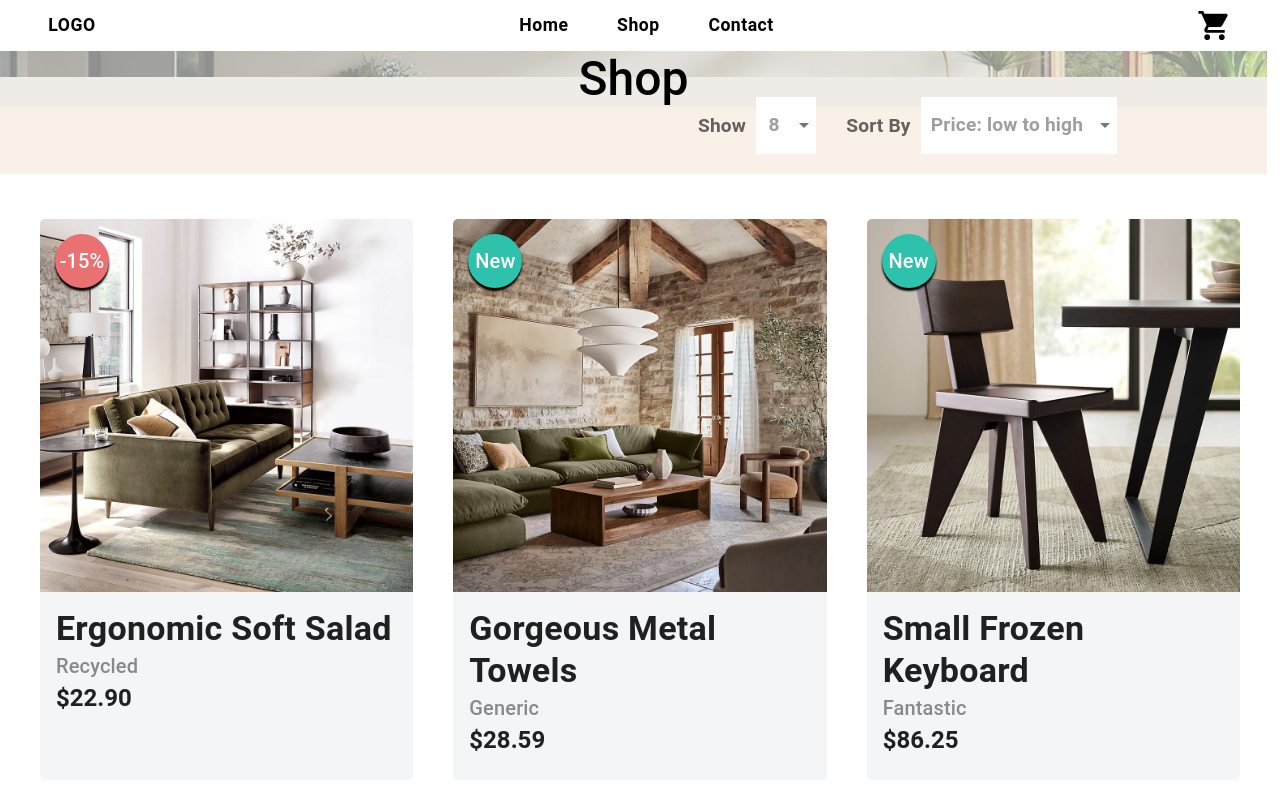
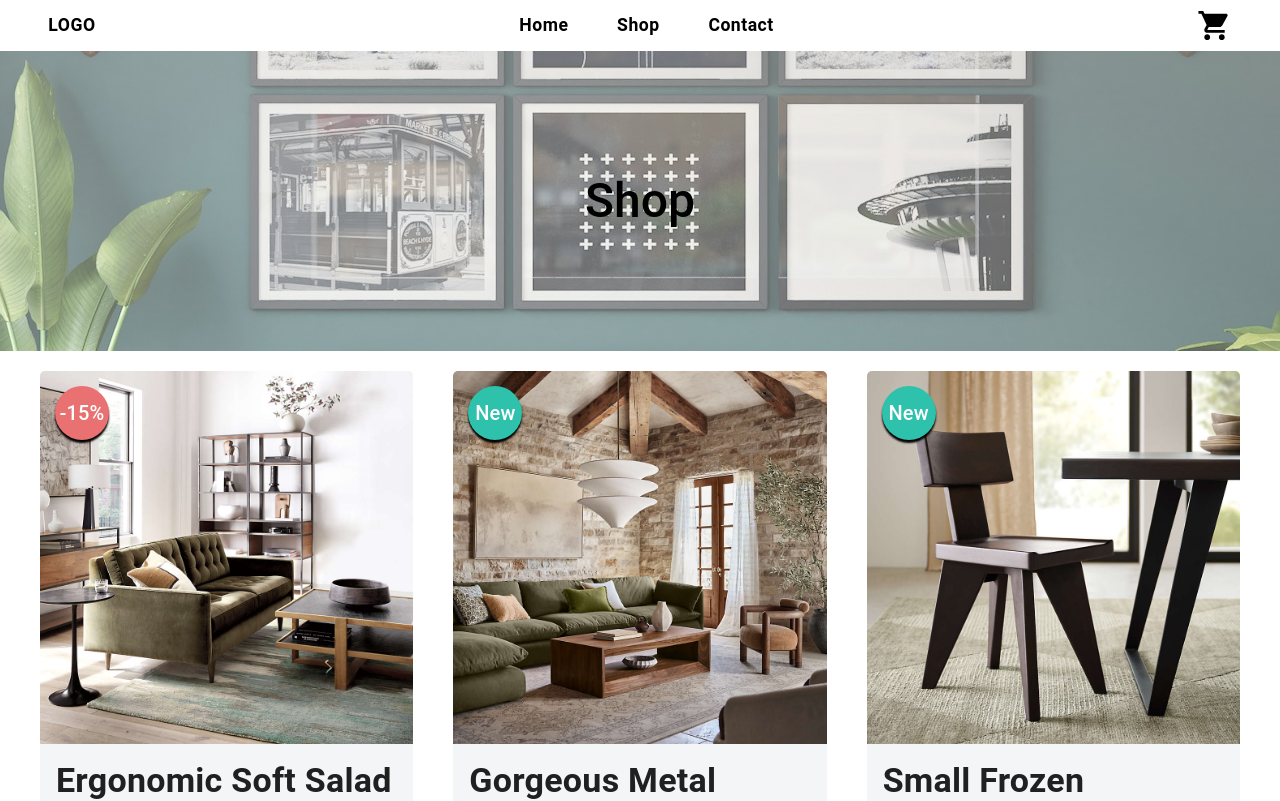
Before and after one commit to Gibsongf/furniture-eCommerce-react-app, a React (Vite) app: page /shop in a window 1280 px wide. Shown: the top 801 px of the page. Built offline with nearby package versions, Linux system fonts and the light colour scheme.

Commit message:
shop header bg color with img in bg

```diff
--- a/src/App.css
+++ b/src/App.css
@@ -11,13 +11,12 @@
   background-repeat: no-repeat;
 }
 
-.header-shop {
-  /* width: 100%; */
+.header-shop.MuiBox-root {
   /* height: 300px; */
-  background-image: url("/Shop/shop-header.jpeg");
-  background-size: cover;
+  background-image: linear-gradient(#ffffff6c, #ffffff5e), url("/Shop/shop-header.jpg");
+  /* background-size: cover; */
   background-position: center;
-
+  /* background-color: #9F9F9F; */
 }
 
 a,
--- a/src/Pages/Shop.tsx
+++ b/src/Pages/Shop.tsx
@@ -16,7 +16,7 @@ interface ShopContextType {
   ref: RefObject<HTMLDivElement | undefined>;
 }
 export const ShopContext = createContext<ShopContextType>(
-    {} as ShopContextType
+  {} as ShopContextType,
 );
 
 export default function Shop() {
@@ -30,10 +30,7 @@ export default function Shop() {
     setPage(1);
   };
   const pagesObj = pagination(itemsPerPage);
-    const handleChange = (
-        _event: React.ChangeEvent<unknown>,
-        value: number
-    ) => {
+  const handleChange = (_event: React.ChangeEvent<unknown>, value: number) => {
     setPage(value);
     ProductViewAdjusterRef.current?.scrollIntoView({ behavior: "smooth" });
   };
@@ -51,7 +48,7 @@ export default function Shop() {
           sortBy,
           setSortBy,
         }}>
-                <ProductViewAdjuster />
+        {/* <ProductViewAdjuster /> */}
         <GridProducts
           itemsPerPage={itemsPerPage}
           products={pagesObj[String(page - 1)]}
@@ -73,7 +70,7 @@ export default function Shop() {
           color="primary"
         />
       </ThemeProvider>
-            <ServiceBenefits />
+      {/* <ServiceBenefits /> */}
     </>
   );
 }
--- a/src/components/Shop/ShopHeader.tsx
+++ b/src/components/Shop/ShopHeader.tsx
@@ -2,21 +2,12 @@ import { Box, Typography } from "@mui/material";
 import "../../../src/App.css";
 export const ShopHeader = ({ pageName }: { pageName: string }) => {
   return (
-        <div
+    <Box
       className="header-shop"
-            style={{
-                display: "flex",
-                alignItems: "center",
-                justifyContent: "flex-end",
-                width: "99vw",
-                //to ignore gap of stack in app.tsx
-                // paddingTop: "-10px",
-            }}>
-            <Box
       sx={{
         backgroundColor: "rgba(233, 233, 233, 0.6)",
         width: "100%",
-                    height: "100%",
+        minHeight: "300px",
       }}
       display="flex"
       justifyContent="center"
@@ -26,6 +17,5 @@ export const ShopHeader = ({ pageName }: { pageName: string }) => {
         {pageName}
       </Typography>
     </Box>
-        </div>
   );
 };
```
Also changed, not shown: public/Shop/shop-header.jpg (added), public/Shop/shop-header1.jpeg (renamed from public/Shop/shop-header.jpeg). Lines whose indentation alone changed are shown as unchanged.
